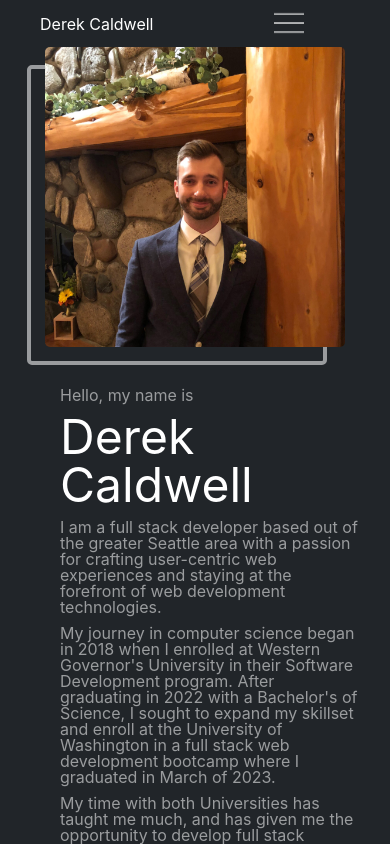
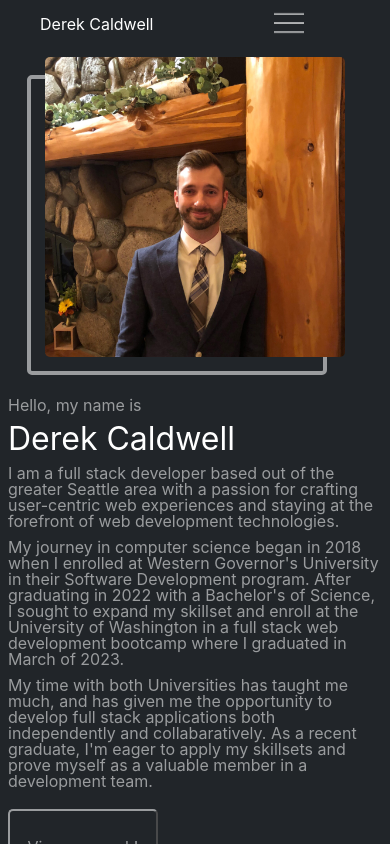
Before and after one commit to CaldwellDerek/professional-portfolio, a React (Create React App) app in the folder portfolio/: page / in a window 390 px wide. Built offline with nearby package versions, Linux system fonts and the light colour scheme.

Commit message:
improved about page mobile responsiveness

```diff
--- a/portfolio/src/components/about/index.css
+++ b/portfolio/src/components/about/index.css
@@ -41,8 +41,9 @@
 
 
 .img-container{
-    position: inline-block;
     position: relative;
+    display: flex;
+    justify-content: center;
 }
 
 .img-container::before {
@@ -63,15 +64,17 @@
     flex-direction: row;
     width: 1100px;
     height: 100%;
-    padding: 0 30px 0 30px;
+    /* padding: 0 10px 0 10px; */
     align-items: center;
+    margin-top: 10px;
+    margin-bottom: 100px;
 }
 
 #intro {
     display: flex;
     flex-direction: column;
     text-align: left;
-    margin-left: 30px;
+    padding: 0 8px;
 }
 
 @media screen and (max-width: 1125px) {
@@ -104,3 +107,27 @@
         margin-top: 30px;
     }
 }
+
+@media screen and (max-width: 480px) {
+    #about{
+        margin-bottom: 300px;
+    }
+
+    #about h1 {
+        font-size: 32px !important;
+    }
+}
+
+@media screen and (max-width: 368px) {
+
+    #about img {
+        height: 200px;
+        width: 200px;
+    }
+
+    .img-container::before {
+        width: 200px;
+        height: 200px;
+        left: 12%;
+    }
+}
--- a/portfolio/src/components/projects/index.css
+++ b/portfolio/src/components/projects/index.css
@@ -61,11 +61,6 @@
     opacity: 1;
 }
 
-.project-image-container,
-.project-image-container-mid {
-    height: 375px;
-    width: 100%;
-}
 
 .project-image {
     height: 100%;
--- a/portfolio/src/index.css
+++ b/portfolio/src/index.css
@@ -43,12 +43,10 @@
 }
 
 html{
-  height: 100vh;
+  height: 100%;
 }
 
 body {
-  margin: 0;
-  padding: 0;
   font-family: -apple-system, BlinkMacSystemFont, 'Segoe UI', 'Roboto', 'Oxygen',
     'Ubuntu', 'Cantarell', 'Fira Sans', 'Droid Sans', 'Helvetica Neue',
     sans-serif;
```
